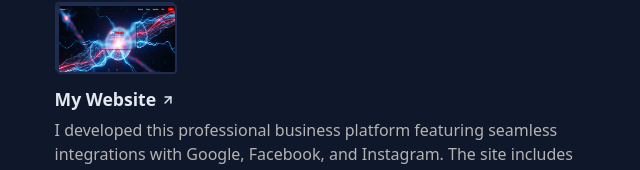
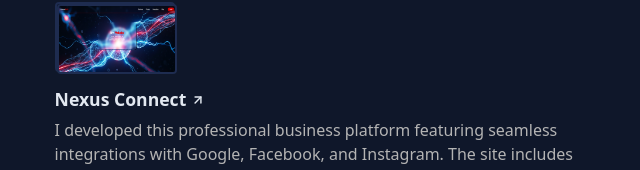
Before and after one commit to muhammadaamanbutt-commits/Portfolio, a React (Vite) app: page / in a window 1280 px wide. Shown: the part 1971-2141 px from the top of the page, without its empty margins (486-1126 px from the left). Built offline with nearby package versions, Linux system fonts and the light colour scheme.

Commit message:
fix: update project title from 'My Website' to 'Nexus Connect' in MainContent

```diff
--- a/src/components/MainContent.jsx
+++ b/src/components/MainContent.jsx
@@ -23,7 +23,7 @@ const MainContent = () => {
             link: "https://creative-digital-agency-jet.vercel.app/"
         },
         {
-            title: "My Website",
+            title: "Nexus Connect",
             description: "I developed this professional business platform featuring seamless integrations with Google, Facebook, and Instagram. The site includes specialized sections for blogging, strategic pricing, and system integrations, ensuring a streamlined digital experience.",
             projectimage: myWebsiteImage,
             link: "https://my-website-two-vert.vercel.app/"
```
